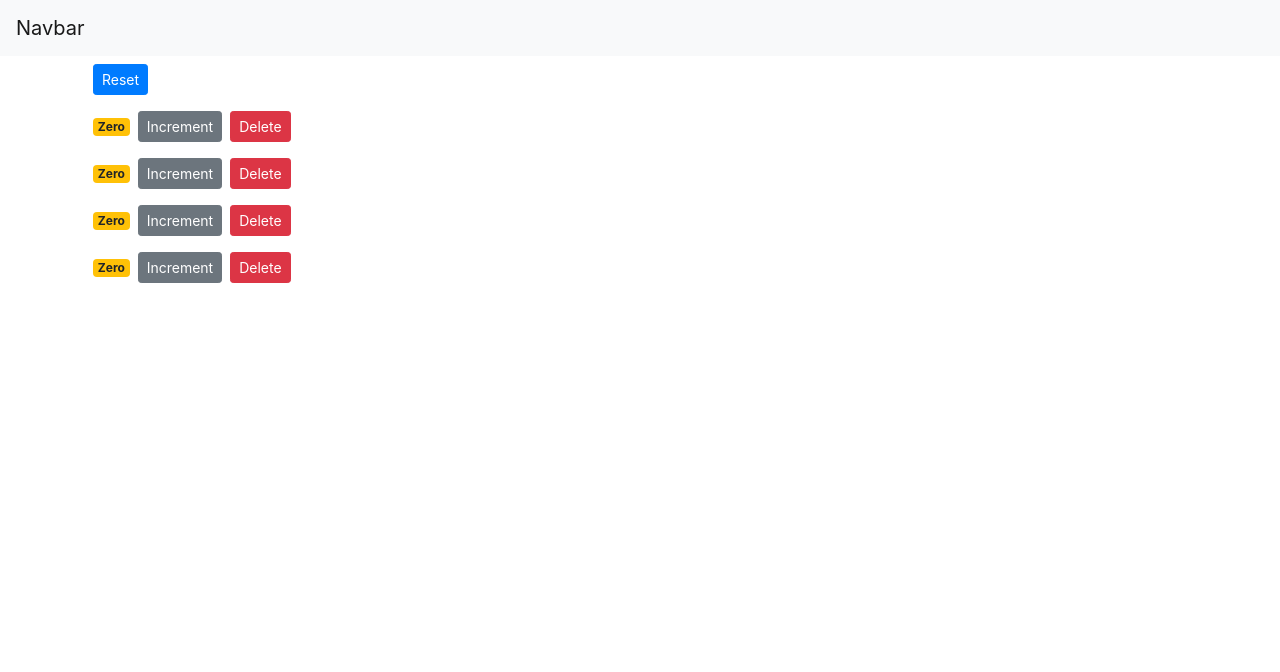
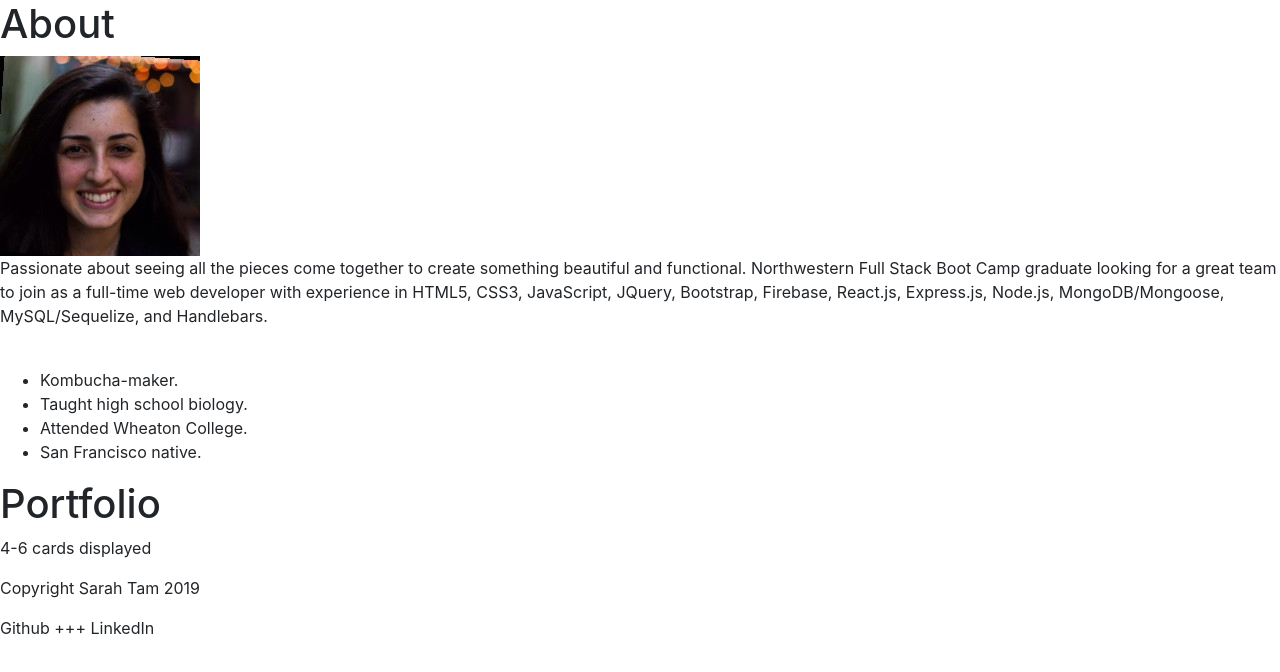
Before and after one commit to sarahtam718/react-portfolio, a React (Create React App) app in the folder portfolio-app/: page / in a window 1280 px wide. Shown: the top 672 px of the page. Built offline with nearby package versions, Linux system fonts and the light colour scheme.

Commit message:
initial set up and info created

```diff
--- a/portfolio-app/src/App.js
+++ b/portfolio-app/src/App.js
@@ -1,76 +1,19 @@
 import React, { Component } from "react";
-// import logo from './logo.svg';
 import "./App.css";
-import NavBar from "./components/navbar";
-import Counters from "./components/counters";
+import About from "./components/about-me.js";
+import Footer from "./components/footer.js";
+import Portfolio from "./components/portfolio-card";
 
 class App extends Component {
-  state = {
-    counters: [
-      {
-        id: 1,
-        value: 0
-      },
-      {
-        id: 2,
-        value: 0
-      },
-      {
-        id: 3,
-        value: 0
-      },
-      {
-        id: 4,
-        value: 0
-      }
-    ]
-  };
-
-  constructor(props) {
-    super(props);
-    console.log("app - constructor", this.props);
-  }
-
-  // good for ajax calls
-  componentDidMount() {
-    console.log("app - mounted");
-  }
-
-  handleIncrement = counter => {
-    const counters = [...this.state.counters];
-    const index = counters.indexOf(counter);
-    // make a copy of the individual counter
-    counters[index] = { ...counter };
-    counters[index].value++;
-    this.setState({ counters: counters });
-  };
-
-  handleDelete = counterId => {
-    const counters = this.state.counters.filter(c => c.id !== counterId);
-    this.setState({ counters: counters });
-  };
-
-  handleReset = () => {
-    const counters = this.state.counters.map(c => {
-      c.value = 0;
-      return c;
-    });
-    this.setState({ counters: counters });
-  };
+  state = {};
 
   render() {
     console.log("rendered");
     return (
       <div>
-        <NavBar />
-        <main className="container">
-          <Counters
-            counters={this.state.counters}
-            onReset={this.handleReset}
-            onIncrement={this.handleIncrement}
-            onDelete={this.handleDelete}
-          />
-        </main>
+        <About />
+        <Portfolio />
+        <Footer />
       </div>
     );
   }
--- /dev/null
+++ b/portfolio-app/src/components/about-me.js
@@ -0,0 +1,28 @@
+import React from "react";
+import "./images/linkedInPic.jpg";
+
+const About = () => (
+  <div>
+    <h1>About</h1>
+    <img src={require("./images/linkedInPic.jpg")} alt="hello" />
+    <p>
+      Passionate about seeing all the pieces come together to create something
+      beautiful and functional. Northwestern Full Stack Boot Camp graduate
+      looking for a great team to join as a full-time web developer with
+      experience in HTML5, CSS3, JavaScript, JQuery, Bootstrap, Firebase,
+      React.js, Express.js, Node.js, MongoDB/Mongoose, MySQL/Sequelize, and
+      Handlebars.
+    </p>
+    <br />
+    <p>
+      <ul>
+        <li>Kombucha-maker.</li>
+        <li>Taught high school biology.</li>
+        <li>Attended Wheaton College.</li>
+        <li>San Francisco native.</li>
+      </ul>
+    </p>
+  </div>
+);
+
+export default About;
--- a/portfolio-app/src/components/counter.js
+++ /dev/null
@@ -1,57 +0,0 @@
-import React, { Component } from "react";
-
-class Counter extends Component {
-  //   state = {
-  //     value: this.props.value
-  //   };
-
-  // constructor() {
-  //     super();
-  //     this.handleIncrement = this.handleIncrement.bind(this);
-  // }
-
-  // renderTags() {
-  //     if (this.state.tags.length === 0) return <p>There are no tags!</p>
-  //     return <ul>{this.state.tags.map(tag => <li key={tag}>{tag}</li>)}</ul>
-  // }
-
-  //   handleIncrement = () => {
-  //     this.setState({ value: this.state.value + 1 });
-  //   };
-
-  render() {
-    // console.log('props', this.props)
-
-    return (
-      <div>
-        <span className={this.getBadgeClasses()}>{this.formatCount()}</span>
-        <button
-          onClick={() => this.props.onIncrement(this.props.counter)}
-          className="btn btn-secondary btn-sm"
-        >
-          Increment
-        </button>
-        {/* {this.renderTags()} */}
-        <button
-          onClick={() => this.props.onDelete(this.props.id)}
-          className="btn btn-danger btn-sm m-2"
-        >
-          Delete
-        </button>
-      </div>
-    );
-  }
-
-  getBadgeClasses() {
-    let classes = "badge m-2 badge-";
-    classes += this.props.value === 0 ? "warning" : "primary";
-    return classes;
-  }
-
-  formatCount() {
-    const { value } = this.props;
-    return value === 0 ? "Zero" : value;
-  }
-}
-
-export default Counter;
--- a/portfolio-app/src/components/counters.js
+++ /dev/null
@@ -1,70 +0,0 @@
-import React, { Component } from "react";
-import Counter from "./counter";
-
-class Counters extends Component {
-  //   state = {
-  //     counters: [
-  //       {
-  //         id: 1,
-  //         value: 0
-  //       },
-  //       {
-  //         id: 2,
-  //         value: 0
-  //       },
-  //       {
-  //         id: 3,
-  //         value: 0
-  //       },
-  //       {
-  //         id: 4,
-  //         value: 0
-  //       }
-  //     ]
-  //   };
-
-  //   handleIncrement = counter => {
-  //     const counters = [...this.state.counters];
-  //     const index = counters.indexOf(counter);
-  //     // make a copy of the individual counter
-  //     counters[index] = { ...counter };
-  //     counters[index].value++;
-  //     this.setState({ counters: counters });
-  //   };
-
-  //   handleDelete = counterId => {
-  //     const counters = this.state.counters.filter(c => c.id !== counterId);
-  //     this.setState({ counters: counters });
-  //   };
-
-  //   handleReset = () => {
-  //     const counters = this.state.counters.map(c => {
-  //       c.value = 0;
-  //       return c;
-  //     });
-  //     this.setState({ counters: counters });
-  //   };
-
-  render() {
-    //   destructuring
-    const { onReset, counters, onDelete, onIncrement } = this.props;
-    return (
-      <div>
-        <button onClick={onReset} className="btn btn-primary btn-sm m-2">
-          Reset
-        </button>
-        {counters.map(counter => (
-          <Counter
-            key={counter.id}
-            onDelete={onDelete}
-            onIncrement={onIncrement}
-            value={counter.value}
-            id={counter.id}
-          />
-        ))}
-      </div>
-    );
-  }
-}
-
-export default Counters;
--- /dev/null
+++ b/portfolio-app/src/components/footer.js
@@ -0,0 +1,10 @@
+import React from "react";
+
+const Footer = () => (
+  <div>
+    <p>Copyright Sarah Tam 2019</p>
+    <p> Github +++ LinkedIn </p>
+  </div>
+);
+
+export default Footer;
--- a/portfolio-app/src/components/navbar.js
+++ /dev/null
@@ -1,16 +0,0 @@
-import React, { Component } from "react";
-
-const NavBar = props => {
-  return (
-    <nav className="navbar navbar-light bg-light">
-      <a className="navbar-brand" href="yes">
-        Navbar{" "}
-        <span className="badge badge-pill badge-secondary">
-          {props.totalCounters}
-        </span>
-      </a>
-    </nav>
-  );
-};
-
-export default NavBar;
--- /dev/null
+++ b/portfolio-app/src/components/portfolio-card.js
@@ -0,0 +1,10 @@
+import React from "react";
+
+const Portfolio = () => (
+  <div>
+    <h1>Portfolio</h1>
+    <p>4-6 cards displayed</p>
+  </div>
+);
+
+export default Portfolio;
```
Also changed, not shown: portfolio-app/src/components/images/linkedInPic.jpg (added).
